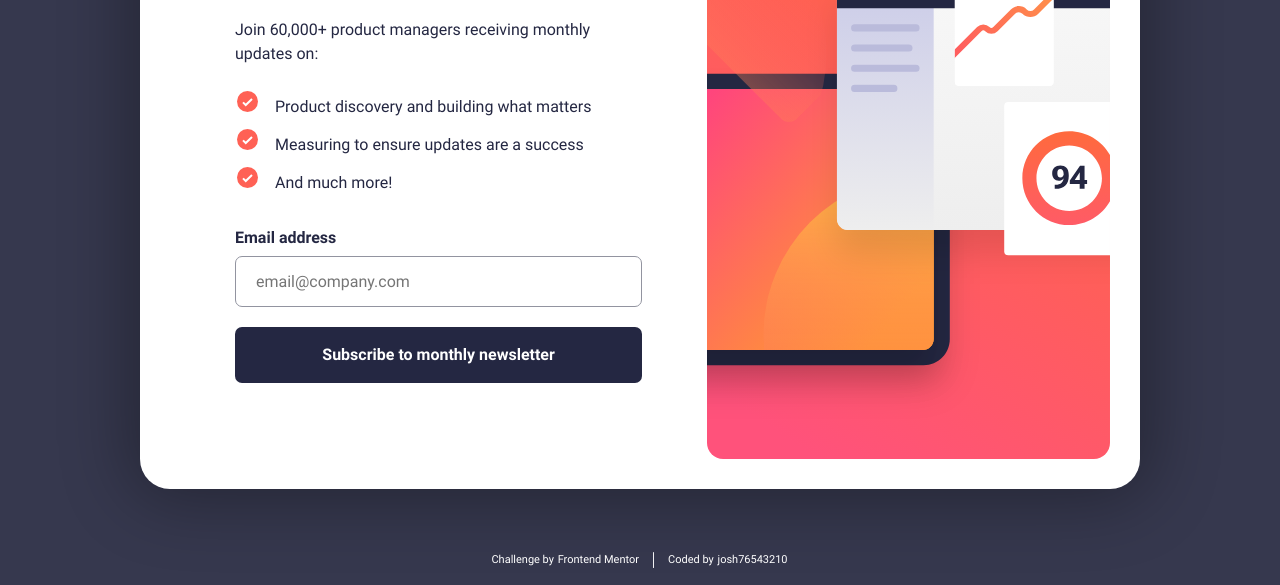
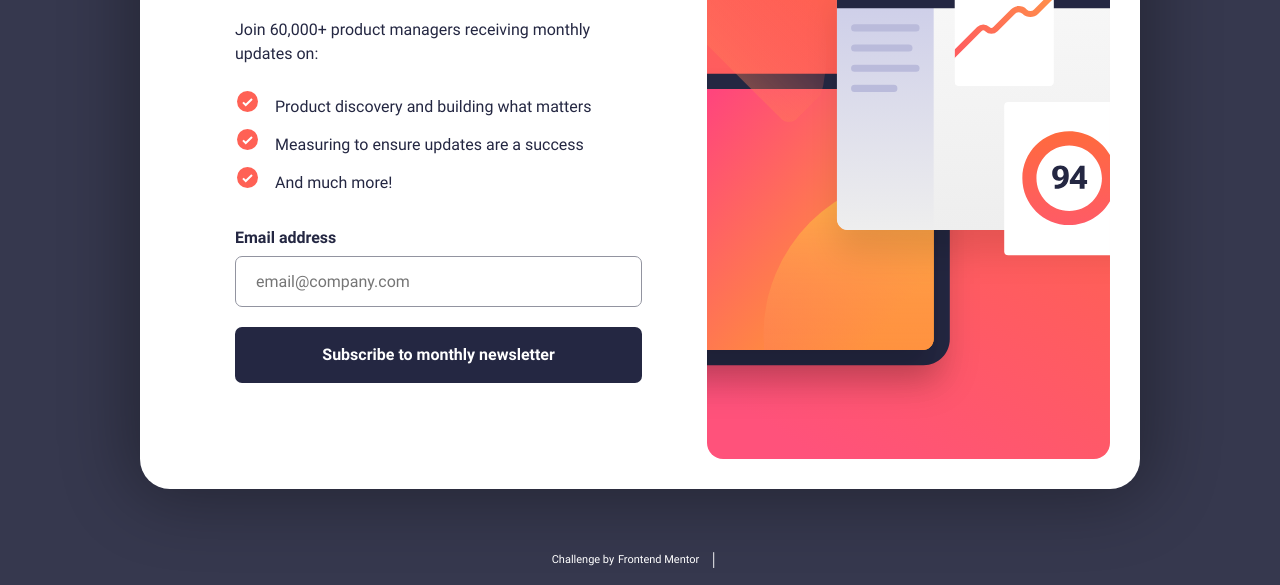
Before and after one commit to Muhammadtaha3/Newsletter-signup-with-success-message, a plain HTML site: page index.html in a window 1280 px wide. Shown: the part 215-800 px from the top of the page. Drawn offline with Linux system fonts and the light colour scheme.

Commit message:
Update index.html

```diff
--- a/index.html
+++ b/index.html
@@ -78,11 +78,6 @@
       </span>
       <span class="boxv">&boxv;</span>
       <span class="attribution"
-        >Coded by
-        <a
-          href="https://www.frontendmentor.io/profile/josh76543210"
-          target="_blank"
-          >josh76543210</a
         >
       </span>
     </footer>
```
